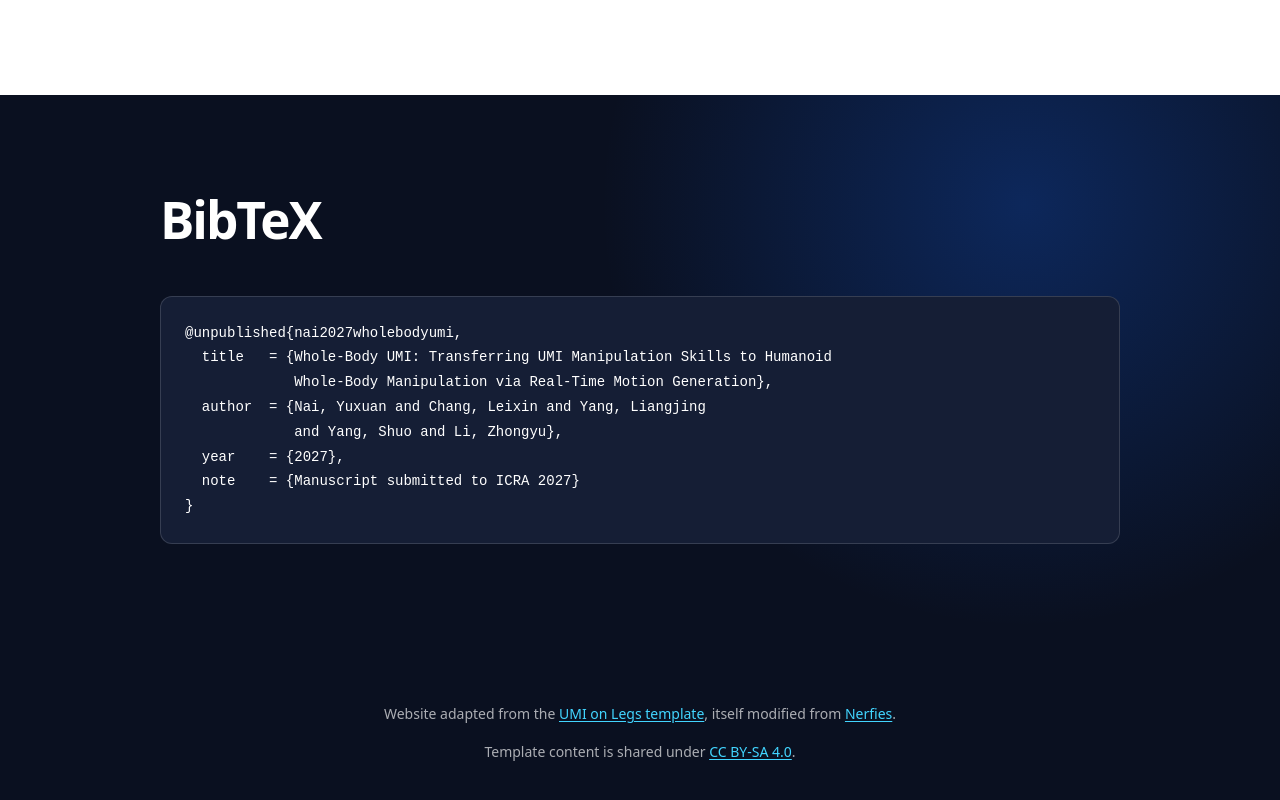
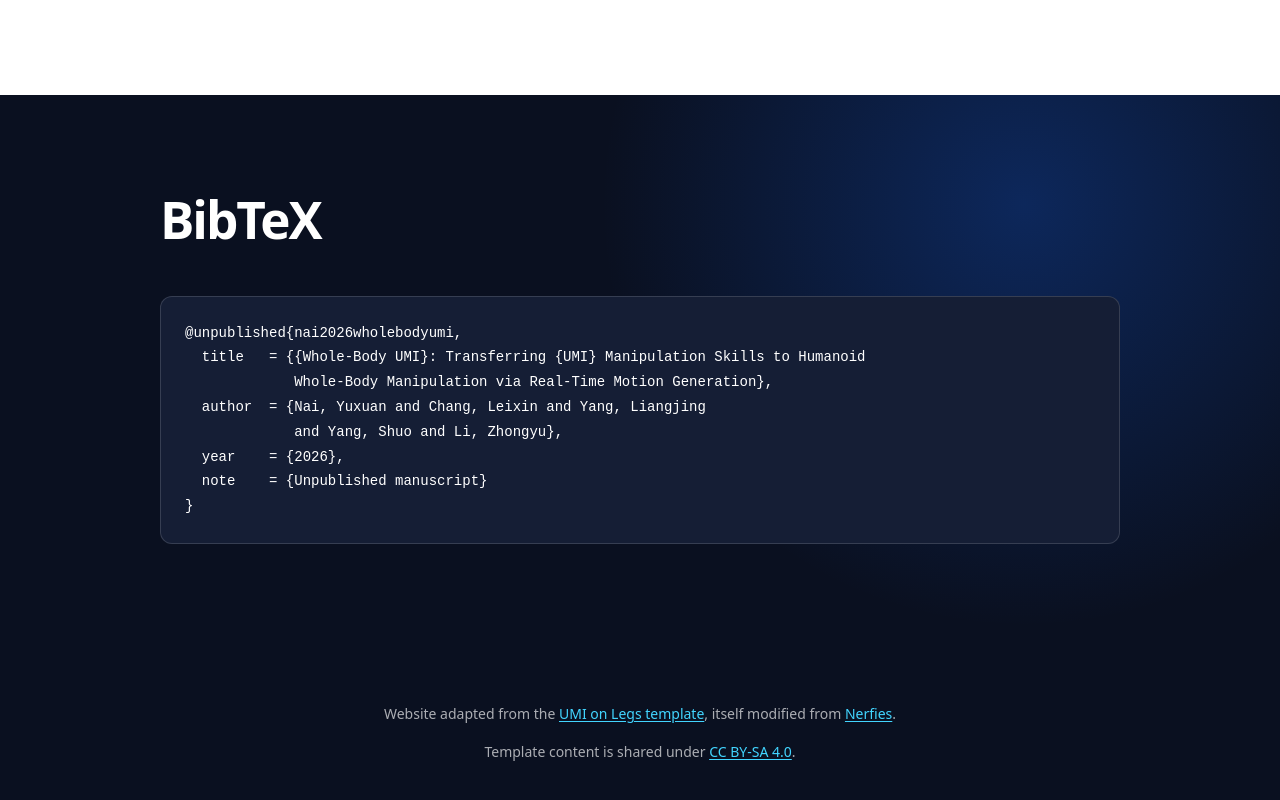
Before and after one commit to WholeBody-UMI/WholeBody-UMI.github.io, a plain HTML site: page index.html in a window 1280 px wide. Shown: the part 8995-9795 px from the top of the page. Drawn offline with Linux system fonts and the light colour scheme.

Commit message:
Correct manuscript BibTeX year and status

```diff
--- a/index.html
+++ b/index.html
@@ -493,13 +493,13 @@
         <div class="section-heading is-left">
           <h2 class="section-title" id="citation-title">BibTeX</h2>
         </div>
-        <pre class="bibtex"><code>@unpublished{nai2027wholebodyumi,
-  title   = {Whole-Body UMI: Transferring UMI Manipulation Skills to Humanoid
+        <pre class="bibtex"><code>@unpublished{nai2026wholebodyumi,
+  title   = {{Whole-Body UMI}: Transferring {UMI} Manipulation Skills to Humanoid
              Whole-Body Manipulation via Real-Time Motion Generation},
   author  = {Nai, Yuxuan and Chang, Leixin and Yang, Liangjing
              and Yang, Shuo and Li, Zhongyu},
-  year    = {2027},
-  note    = {Manuscript submitted to ICRA 2027}
+  year    = {2026},
+  note    = {Unpublished manuscript}
 }</code></pre>
       </div>
     </section>
```
